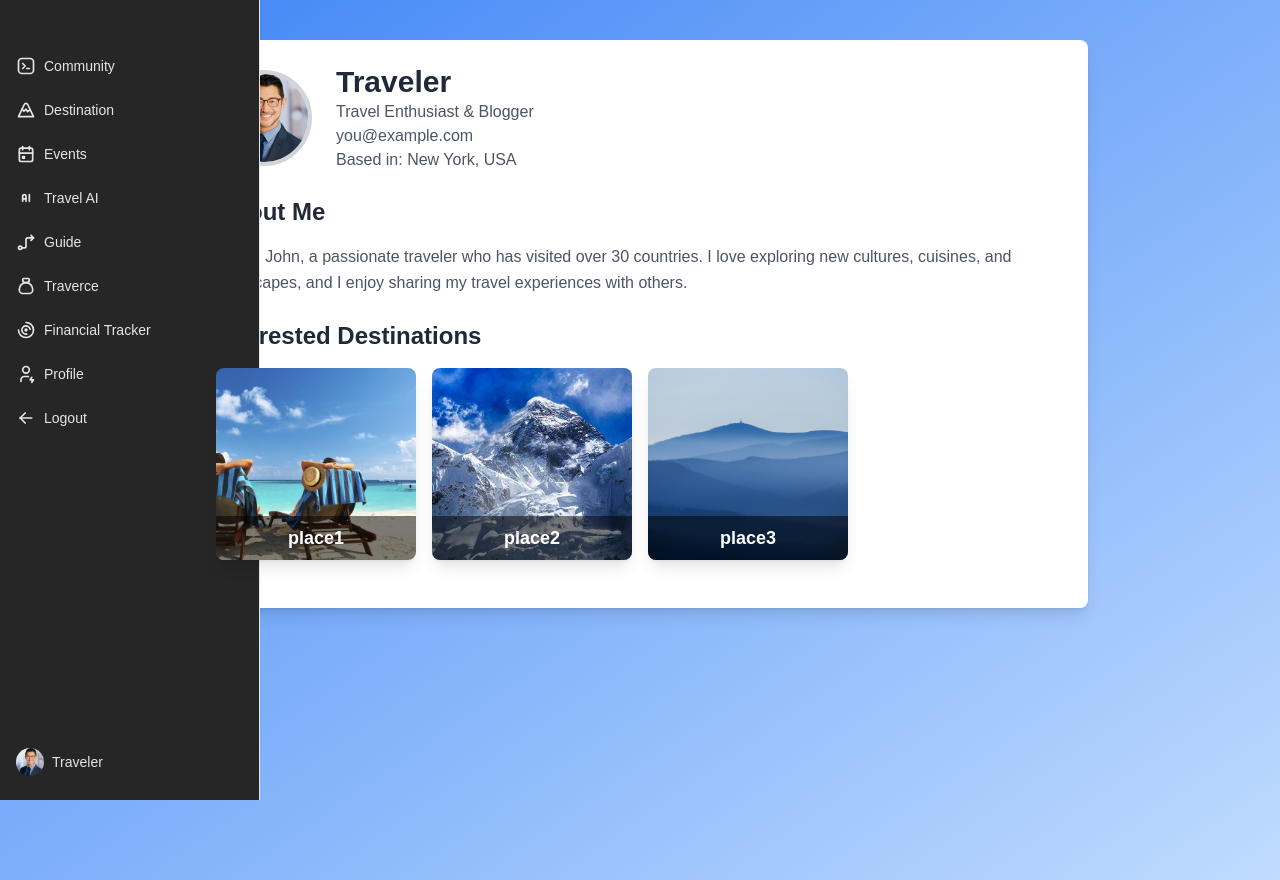
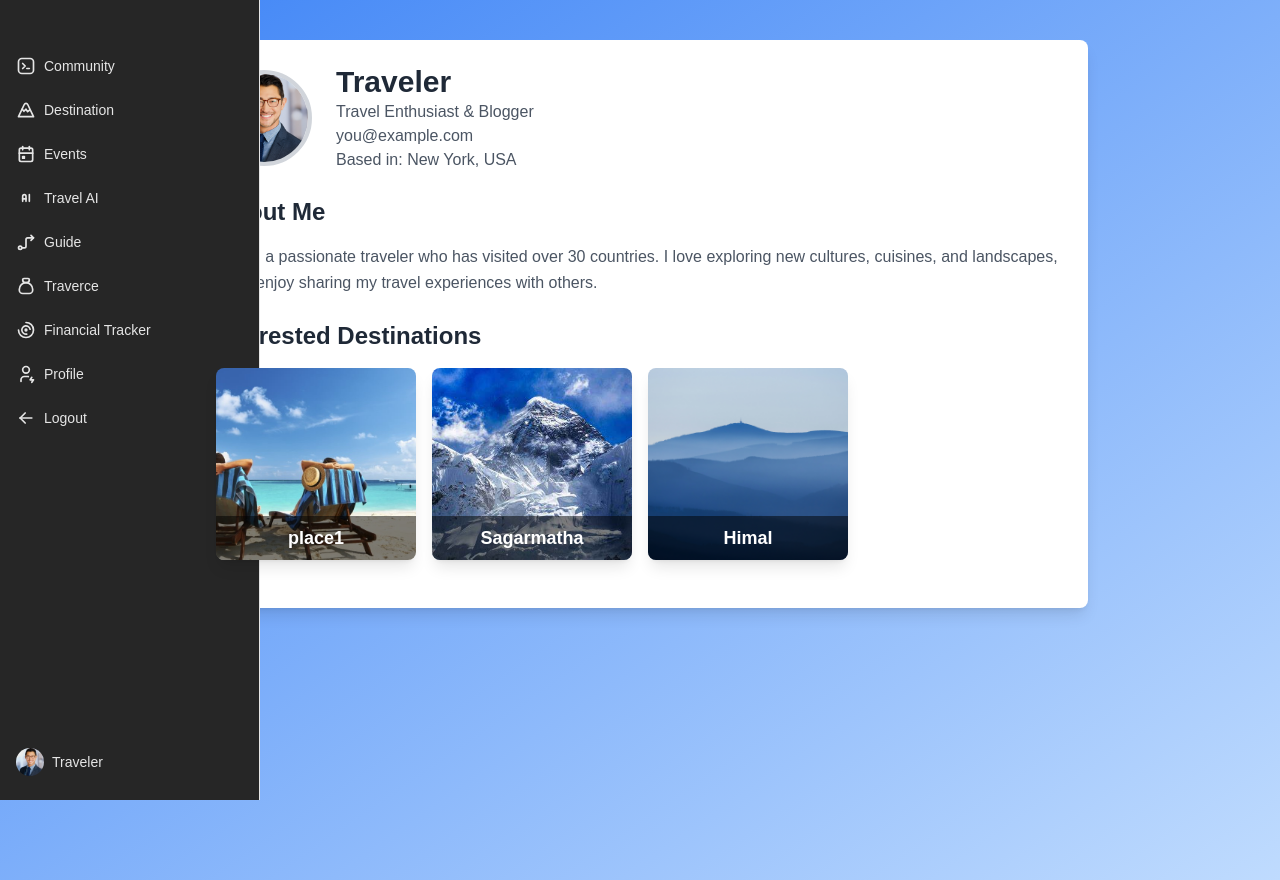
Before and after one commit to parikshitadhikari/travel-web-semicolon, a Next.js app in the folder frontend/: page /user in a window 1280 px wide. Built offline with nearby package versions, Linux system fonts and the light colour scheme.

Commit message:
Profile page made working

```diff
--- a/frontend/src/app/components/profile/Profile.tsx
+++ b/frontend/src/app/components/profile/Profile.tsx
@@ -1,28 +1,31 @@
-// components/ProfilePage.tsx
 "use client";
 import { motion } from "framer-motion";
 import { useEffect, useState } from "react";
 
 const ProfilePageComponent = () => {
   const [userData, setUserData] = useState<any>({
-    username: "",
+    base_user: "",
     email: "",
     password: "",
     interests: [],
     mood: "",
   });
+
   const destinations = [
     {
-      name: userData.interests[0] || "place1",
+      name: userData.interests[0]?.name || "place1",
       image: "/images/travelling.jpg",
     },
-    { name: userData.interests[1] || "place2", image: "/images/everest.jpeg" },
     {
-      name: userData.interests[2] || "place3",
+      name: userData.interests[1]?.name || "Sagarmatha",
+      image: "/images/everest.jpeg",
+    },
+    {
+      name: userData.interests[2]?.name || "Himal",
       image: "/images/logo-travel-web.jpg",
     },
-    // { name: 'Sydney', image: '#' },
   ];
+
 
   useEffect(() => {
     const storedData = localStorage.getItem("userInfo");
@@ -54,11 +57,11 @@ const ProfilePageComponent = () => {
           />
           <div>
             <h1 className="text-3xl font-bold text-gray-800">
-              {userData.username || "Traveler"}
+              {userData.base_user.username || "Traveler"}
             </h1>
             <p className="text-gray-600">Travel Enthusiast & Blogger</p>
             <p className="text-gray-600">
-              {userData.email || "you@example.com"}
+              {userData.base_user.email || "you@example.com"}
             </p>
             <p className="text-gray-600">Based in: New York, USA</p>
           </div>
@@ -75,7 +78,7 @@ const ProfilePageComponent = () => {
             About Me
           </h2>
           <p className="text-gray-600 leading-relaxed">
-            Hi! I'm John, a passionate traveler who has visited over 30
+            Hi! I'm a passionate traveler who has visited over 30
             countries. I love exploring new cultures, cuisines, and landscapes,
             and I enjoy sharing my travel experiences with others.
           </p>
```
